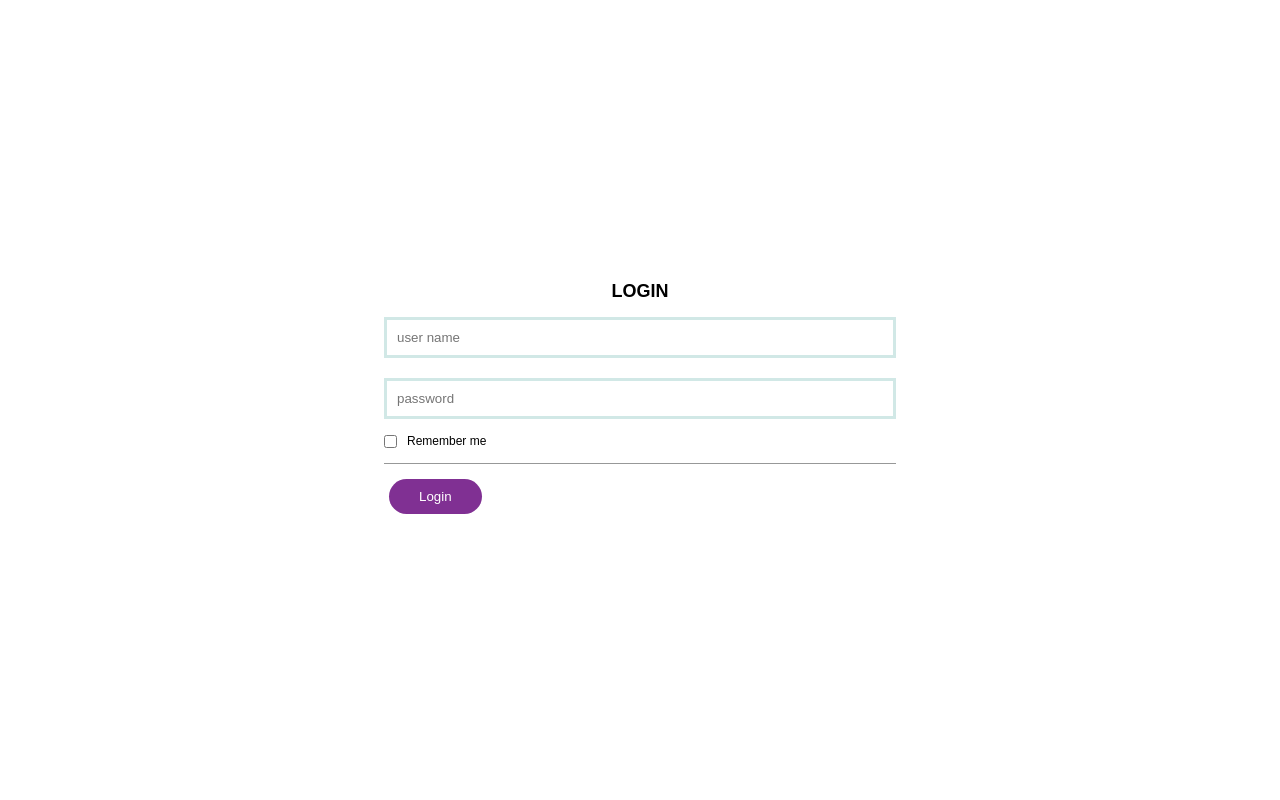
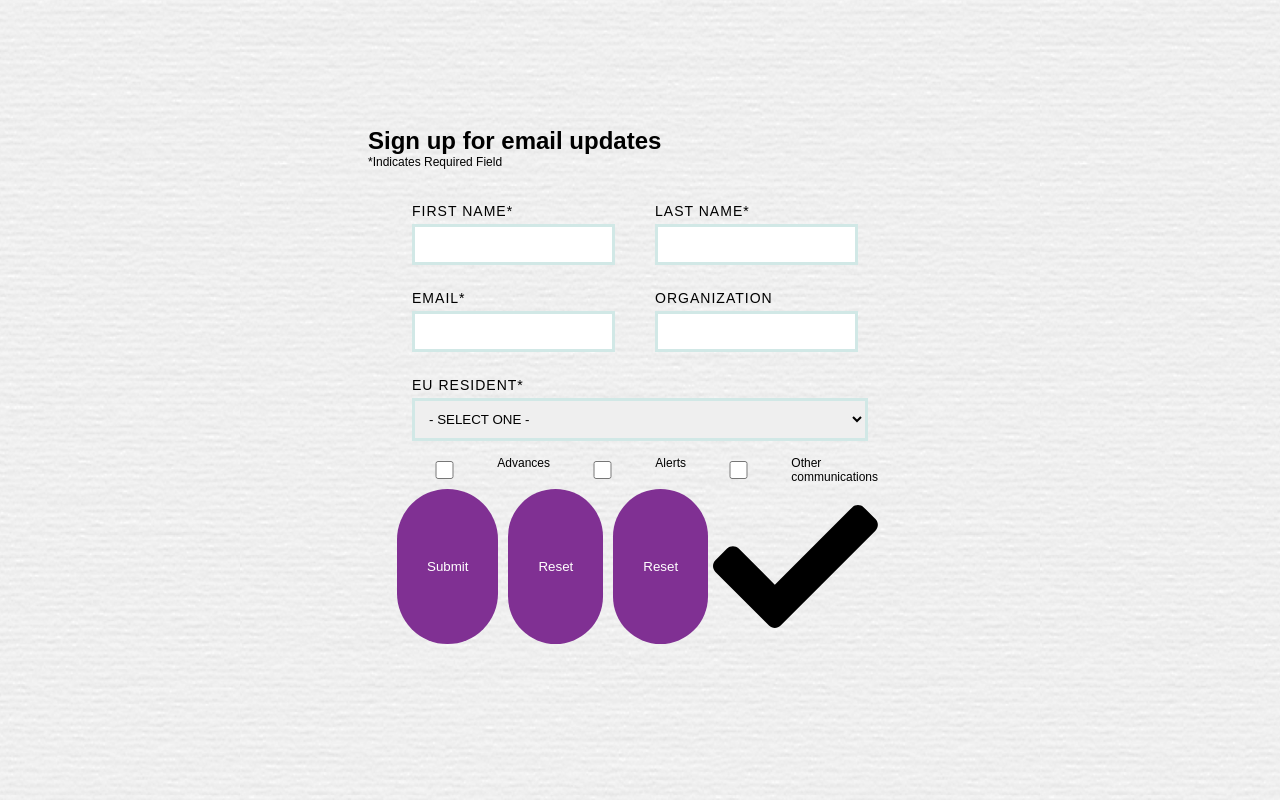
Before and after one commit to Alejo-end/hero-challenge-form, a Next.js app: page / in a window 1280 px wide. Built offline with nearby package versions, Linux system fonts and the light colour scheme; a web font is replaced by a local one.

Commit message:
Building form

```diff
--- a/pages/index.js
+++ b/pages/index.js
@@ -1,75 +1,150 @@
-import { useState } from 'react'
-import { useForm } from 'react-hook-form'
+import { useForm } from "react-hook-form";
+import { yupResolver } from "@hookform/resolvers/yup";
+import * as Yup from "yup";
+import Button from "../components/Button/Button";
+import Layout from "../components/Layout";
+import ErrorMessage from "../components/ErrorMessage";
+import Label from "../components/Label";
+import Input from "../components/Input";
+import Check from "../components/icons/Check";
 
-const IndexPage = () => {
-  const [user, setUser] = useState()
-  const {
-    register,
-    formState: { errors },
-    handleSubmit,
-  } = useForm()
-  const onSubmit = ({ username, password, remember }) => {
-    // You should handle login logic with username, password and remember form data
-    setUser({ name: username })
+function IndexPage() {
+  // form validation rules
+  const validationSchema = Yup.object().shape({
+    firstName: Yup.string().required("First Name is required"),
+    lastName: Yup.string().required("Last name is required"),
+    euResident: Yup.string().required("euResident is required"),
+    email: Yup.string().required("Email is required").email("Email is invalid"),
+    org: Yup.string(),
+    fieldName: Yup.bool().oneOf([true], "Advances is required"),
+    alerts: Yup.bool(),
+    other: Yup.bool(),
+  });
+  const formOptions = { resolver: yupResolver(validationSchema) };
+
+  // get functions to build form with useForm() hook
+  const { register, handleSubmit, reset, formState } = useForm(formOptions);
+  const { errors } = formState;
+
+  function onSubmit(data) {
+    // display form data on success
+    alert(
+      "Thank you. You are now subscribed.\n\n" + JSON.stringify(data, null, 4)
+    );
+    return false;
   }
 
   return (
-    <div className="container">
-      {user ? (
-        <span className="hello-user">Hello, {user.name}!</span>
-      ) : (
+    <Layout>
+      <div className="card-body">
+        <h1 className="title">Sign up for email updates</h1>
+        <p className="sub-title">*Indicates Required Field</p>
         <form onSubmit={handleSubmit(onSubmit)}>
+          <div className="form-group">
             <div className="row">
-            <h3 className="form-header">LOGIN</h3>
+              <ErrorMessage>{errors.firstName?.message}</ErrorMessage>
+              <Label>First Name*</Label>
+              <Input
+                name="firstName"
+                type="text"
+                isInvalid={errors.firstName?.invalid}
+                {...register("firstName")}
+              />
             </div>
             <div className="row">
-            <input
+              <ErrorMessage>{errors.lastName?.message}</ErrorMessage>
+              <Label>Last Name*</Label>
+              <Input
+                name="lastName"
                 type="text"
-              placeholder="user name"
-              {...register('username', {
-                required: { value: true, message: 'User name is required' },
-                minLength: {
-                  value: 3,
-                  message: 'User name cannot be less than 3 character',
-                },
-              })}
-              className={'form-field' + (errors.username ? ' has-error' : '')}
+                isInvalid={errors.lastName?.invalid}
+                {...register("lastName")}
               />
-            {errors.username && (
-              <span className="error-label">{errors.username.message}</span>
-            )}
+            </div>
+          </div>
+          <div className="form-group">
+            <div className="row">
+              <ErrorMessage>{errors.email?.message}</ErrorMessage>
+              <Label>Email*</Label>
+              <Input
+                name="email"
+                type="text"
+                isInvalid={errors.email}
+                {...register("email")}
+              />
             </div>
             <div className="row">
-            <input
-              type="password"
-              placeholder="password"
-              {...register('password', {
-                required: {
-                  value: true,
-                  message: 'Please enter your password',
-                },
-              })}
-              className={'form-field' + (errors.password ? ' has-error' : '')}
+              <Label>Organization</Label>
+              <Input
+                name="org"
+                type="text"
+                isInvalid={errors.org}
+                {...register("org")}
               />
-            {errors.password && (
-              <span className="error-label">{errors.password.message}</span>
-            )}
             </div>
-          <div className="row row-remember">
-            <input type="checkbox" id="remember" {...register('remember')} />
-            <label htmlFor="remember" className="remember-label">
-              Remember me
+          </div>
+          <div className="row">
+            <ErrorMessage>{errors.euResident?.message}</ErrorMessage>
+            <Label>EU resident*</Label>
+            <select
+              name="title"
+              {...register("title")}
+              className={`form-field ${errors.title ? "is-invalid" : ""}`}
+            >
+              <option value="">- SELECT ONE -</option>
+              <option value="Yes">Yes</option>
+              <option value="No">No</option>
+            </select>
+          </div>
+          <div className="form-group form-check">
+            <ErrorMessage>{errors.fieldName?.message}</ErrorMessage>
+            <Input
+              name="fieldName"
+              type="checkbox"
+              id="fieldName"
+              isInvalid={errors.fieldName?.message}
+              {...register("fieldName")}
+            />
+            <label htmlFor="fieldName" className="form-check-label">
+              Advances
+            </label>
+            <Input
+              name="alerts"
+              type="checkbox"
+              id="alerts"
+              isInvalid={errors.alerts?.message}
+              {...register("alerts")}
+            />
+            <label htmlFor="alerts" className="form-check-label">
+              Alerts
+            </label>
+            <Input
+              name="other"
+              type="checkbox"
+              id="other"
+              isInvalid={errors.other?.message}
+              {...register("other")}
+            />
+            <label htmlFor="other" className="form-check-label">
+              Other communications
             </label>
           </div>
-          <div className="row">
-            <button type="submit" className="btn login-btn">
-              Login
+          <div className="form-group">
+            <Button type="submit" children="Submit" onClick={handleSubmit} />
+            <Button type="button" children="Reset" onClick={reset} />
+            <button
+              type="button"
+              onClick={() => reset()}
+              className="btn btn-secondary"
+            >
+              Reset
             </button>
+            <Check />
           </div>
         </form>
-      )}
       </div>
-  )
+    </Layout>
+  );
 }
 
-export default IndexPage
+export default IndexPage;
```
Lines whose indentation alone changed are shown as unchanged.
